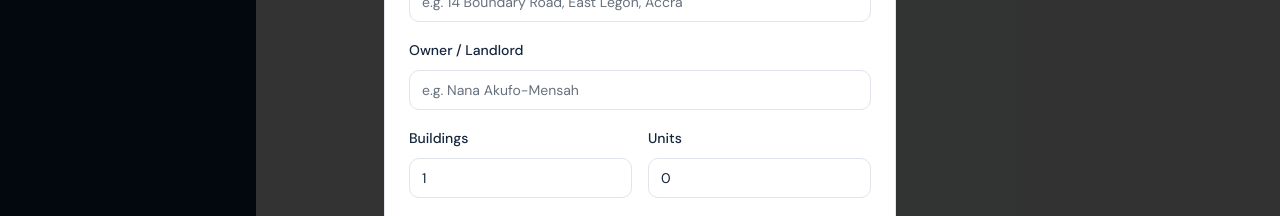
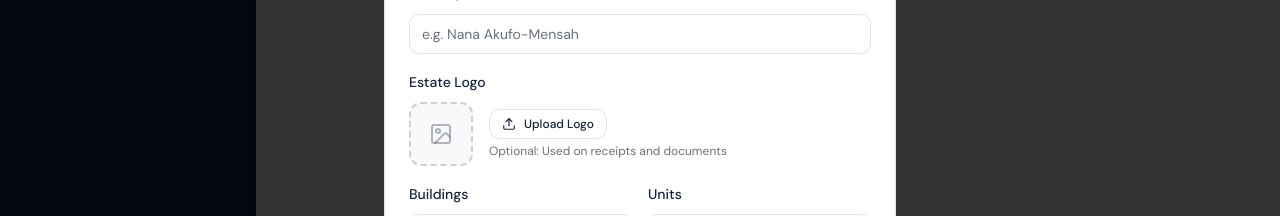
Before and after one commit to PeterAforo/devcrats, a Next.js app in the folder apps/web/: page /dashboard/estates in a window 1280 px wide. Both pictures are taken after typing "Sample" into the empty fields and a click on the button "Add Estate". Shown: the part 316-532 px from the top of the page. Built offline with nearby package versions, Linux system fonts and the light colour scheme; no server answers; a web font is replaced by a local one.

Commit message:
feat: add logo upload field to estate creation form
- Add logoFile state to track selected logo file
- Add logo upload field with preview in Add Estate dialog
- Upload logo automatically after estate creation is successful
- Reset logoFile when closing dialog or after submission

```diff
--- a/apps/web/src/app/(dashboard)/dashboard/estates/page.tsx
+++ b/apps/web/src/app/(dashboard)/dashboard/estates/page.tsx
@@ -40,6 +40,7 @@ export default function EstatesPage() {
   const [showDetail, setShowDetail] = useState<Estate | null>(null);
   const [editEstate, setEditEstate] = useState<Estate | null>(null);
   const [form, setForm] = useState({ name: '', address: '', buildings: 1, units: 0, lat: 0, lng: 0, owner: '' });
+  const [logoFile, setLogoFile] = useState<File | null>(null);
   const [gpsLoading, setGpsLoading] = useState(false);
 
   const { data: apiData } = useEstates();
@@ -95,9 +96,17 @@ export default function EstatesPage() {
     };
     createEstate.mutate(
       { name: form.name, address: form.address, latitude: form.lat, longitude: form.lng },
-      { onError: () => setLocalEstates([newEstate, ...localEstates]) },
+      {
+        onSuccess: (data: any) => {
+          if (logoFile && data?.data?.id) {
+            uploadLogo.mutate({ id: data.data.id, file: logoFile });
+          }
+        },
+        onError: () => setLocalEstates([newEstate, ...localEstates]),
+      },
     );
     setForm({ name: '', address: '', buildings: 1, units: 0, lat: 0, lng: 0, owner: '' });
+    setLogoFile(null);
     setShowAdd(false);
   };
 
@@ -125,7 +134,7 @@ export default function EstatesPage() {
           <h1 className="text-3xl font-heading font-bold">Estates</h1>
           <p className="text-muted-foreground mt-1">Manage your estate portfolio</p>
         </div>
-        <Button className="gap-2" onClick={() => { setForm({ name: '', address: '', buildings: 1, units: 0, lat: 0, lng: 0, owner: '' }); setShowAdd(true); }}>
+        <Button className="gap-2" onClick={() => { setForm({ name: '', address: '', buildings: 1, units: 0, lat: 0, lng: 0, owner: '' }); setLogoFile(null); setShowAdd(true); }}>
           <Plus className="h-4 w-4" /> Add Estate
         </Button>
       </div>
@@ -207,6 +216,34 @@ export default function EstatesPage() {
             <div className="space-y-2">
               <Label>Owner / Landlord</Label>
               <Input placeholder="e.g. Nana Akufo-Mensah" value={form.owner} onChange={(e) => setForm({ ...form, owner: e.target.value })} />
+            </div>
+            <div className="space-y-2">
+              <Label>Estate Logo</Label>
+              <div className="flex items-center gap-4">
+                <div className="w-16 h-16 rounded-lg border-2 border-dashed border-muted-foreground/30 flex items-center justify-center overflow-hidden bg-muted/50">
+                  {logoFile ? (
+                    <img src={URL.createObjectURL(logoFile)} alt="Logo preview" className="w-full h-full object-cover rounded-lg" />
+                  ) : (
+                    <ImageIcon className="h-6 w-6 text-muted-foreground/50" />
+                  )}
+                </div>
+                <div className="flex-1">
+                  <label className="inline-flex items-center gap-2 px-3 py-1.5 text-xs font-medium rounded-md border cursor-pointer hover:bg-muted transition-colors">
+                    <Upload className="h-3.5 w-3.5" />
+                    {logoFile ? logoFile.name : 'Upload Logo'}
+                    <input
+                      type="file"
+                      className="hidden"
+                      accept="image/jpeg,image/png,image/webp,image/svg+xml"
+                      onChange={(e) => {
+                        const file = e.target.files?.[0];
+                        if (file) setLogoFile(file);
+                      }}
+                    />
+                  </label>
+                  <p className="text-xs text-muted-foreground mt-1">Optional: Used on receipts and documents</p>
+                </div>
+              </div>
             </div>
             <div className="grid grid-cols-2 gap-4">
               <div className="space-y-2">
```
